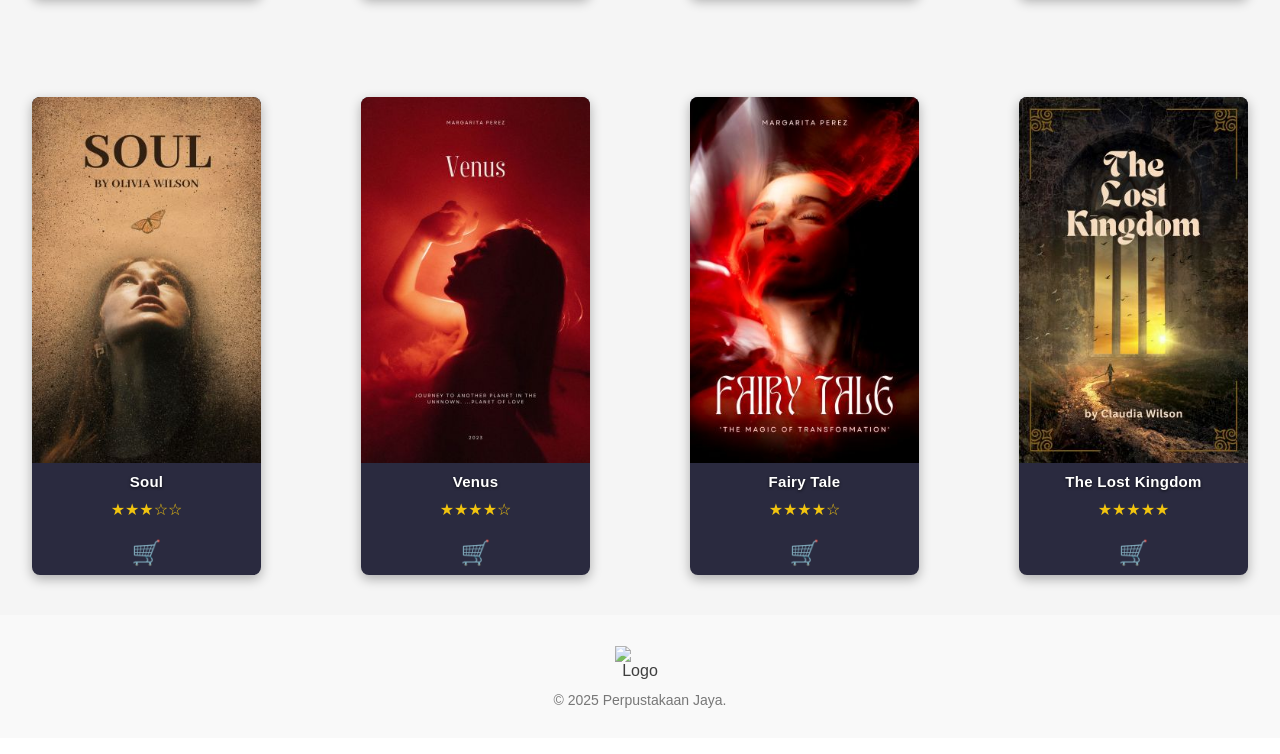
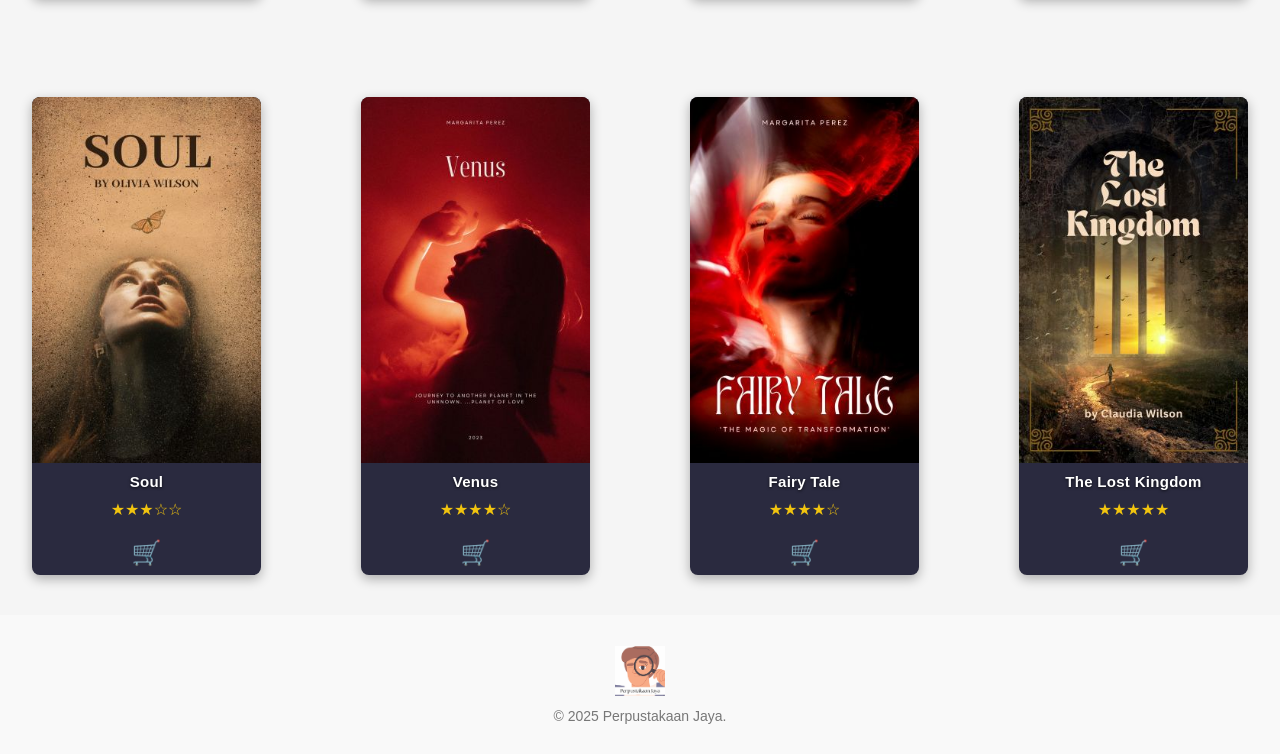
Before and after one commit to Jadwal8/jadwal8.github.io, a plain HTML site: page index.html in a window 1280 px wide. Shown: the part 872-1626 px from the top of the page. Drawn offline with Linux system fonts and the light colour scheme.

Commit message:
Update index.html

```diff
--- a/index.html
+++ b/index.html
@@ -150,7 +150,7 @@
 
 <footer class="site-footer">
   <div class="footer-content">
-    <img src="logo/Perpustakaan Jaya.png" alt="Logo" class="footer-logo" />
+    <img src="Perpustakaan Jaya.png" alt="Logo" class="footer-logo" />
     <p>© 2025 Perpustakaan Jaya.</p>
   </div>
 </footer>
```
